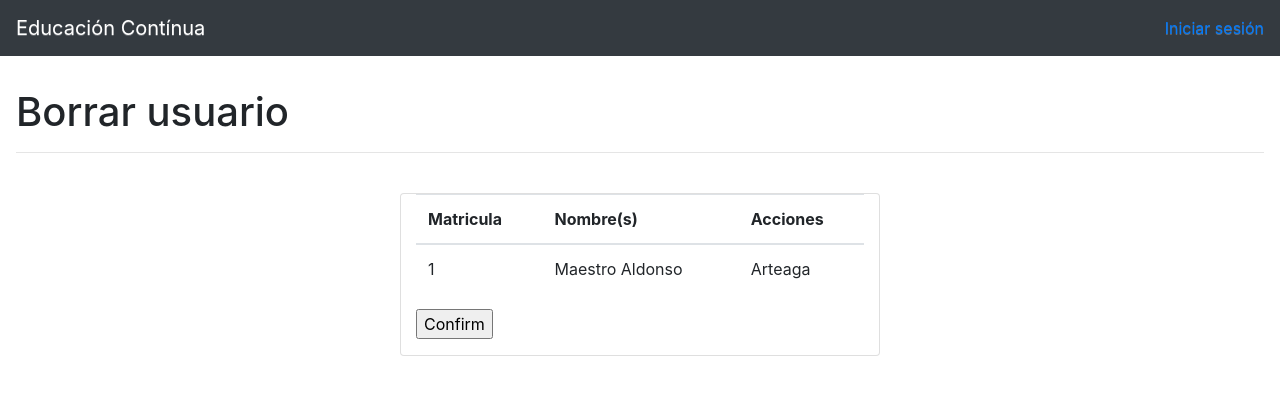
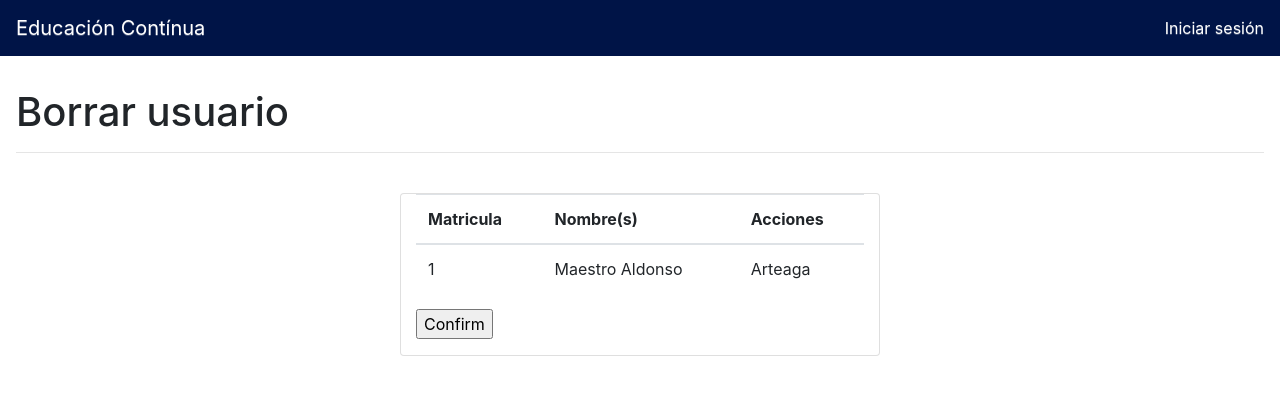
Before and after one commit to CR-MX/PDEC, a Django app: page /educuaz/delete/33/ in a window 1280 px wide. Shown: the top 420 px of the page. Run offline with Django 3.2, Linux system fonts and the light colour scheme; data comes from the database, SQL or seed files in the repository; some libraries are stand-ins or nearby versions.

Commit message:
Cambios en el color
.

```diff
--- a/usuarios/templates/base_us.html
+++ b/usuarios/templates/base_us.html
@@ -1,7 +1,7 @@
 {% extends "base_bootstrap.html" %}
 {% block navbar %}
 
-<nav class="navbar navbar-expand-md navbar-dark bg-dark fixed-top">
+<nav class="navbar navbar-expand-md navbar-dark fixed-top" style="background-color: #001447">
     {% if user.is_authenticated %}
     <a class="navbar-brand" href="{% url 'eduacionapp:home' %}">Educación Contínua</a>
     {% else %}
@@ -37,7 +37,7 @@
         {% endif %}
         {% else %}
         <li>
-            <a href="{% url 'eduacionapp:login' %}?next={{request.path}}">Iniciar sesión</a>
+            <a class="text-white" href="{% url 'eduacionapp:login' %}?next={{request.path}}">Iniciar sesión</a>
         </li>
         {% endif %}
     </ul>
```
